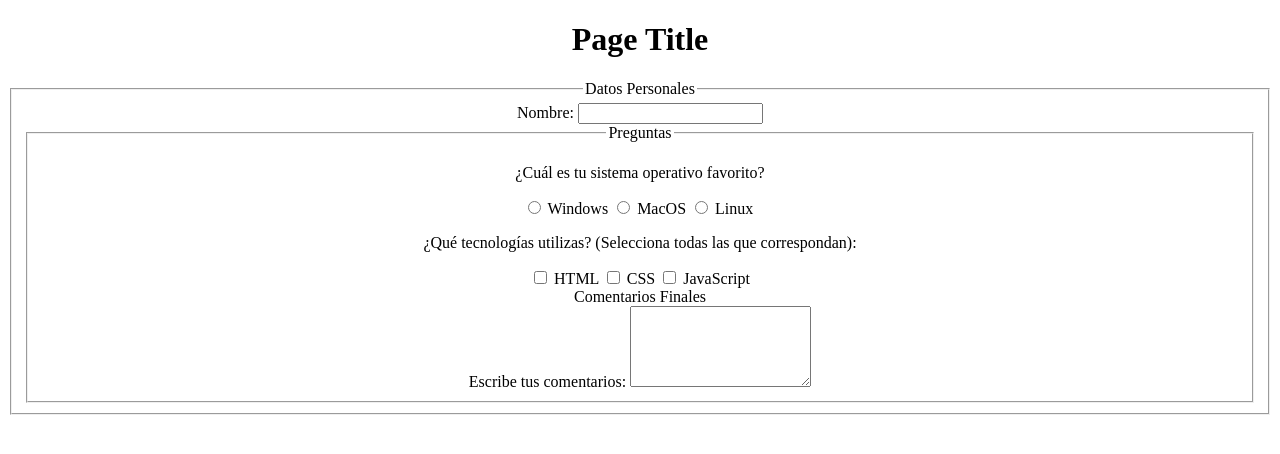
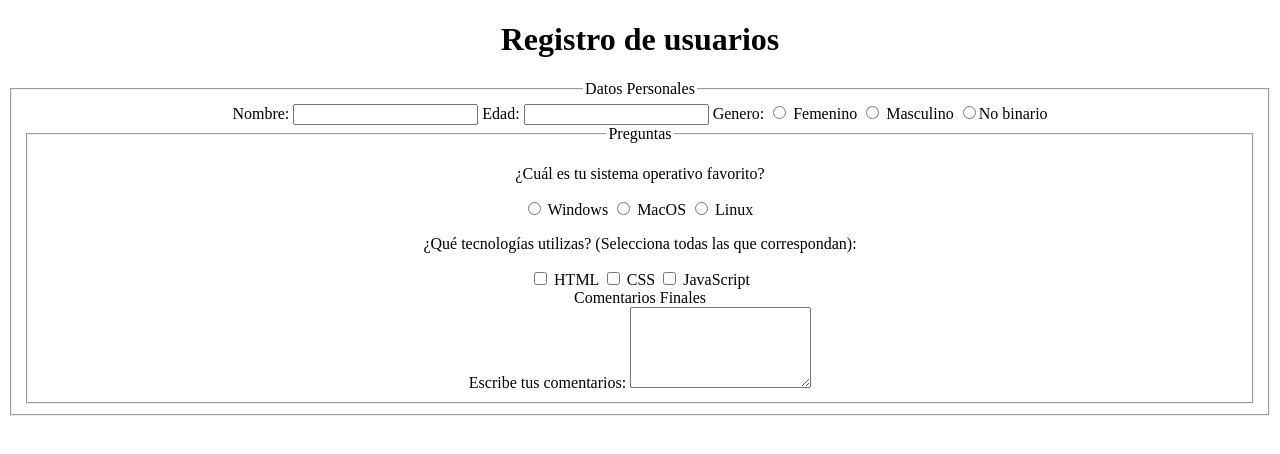
Before and after one commit to rolzdev/2a-formulario-de-captura, a plain HTML site: page index.html in a window 1280 px wide. Drawn offline with Linux system fonts and the light colour scheme.

Commit message:
datos personales

```diff
--- a/index.html
+++ b/index.html
@@ -9,11 +9,17 @@
 </head>
 
 <body>
-    <h1>Page Title</h1>
+    <h1>Registro de usuarios</h1>
     <fieldset>
         <legend>Datos Personales</legend>
         <label for="name">Nombre:</label>
         <input type="text" id="name" name="name" required>
+        <label for="edad">Edad:</label>
+        <input type="number" id="edad" name="edad" required>
+        <label for="genero">Genero:</label>
+        <label><input type="radio" name="genero" value="femenino" required> Femenino </label>
+        <label><input type="radio" name="genero" value="masculino"> Masculino </label>
+        <label><input type="radio" name="genero" value="otro">No binario</label>
     <fieldset>
     <legend>Preguntas</legend>
 
```
